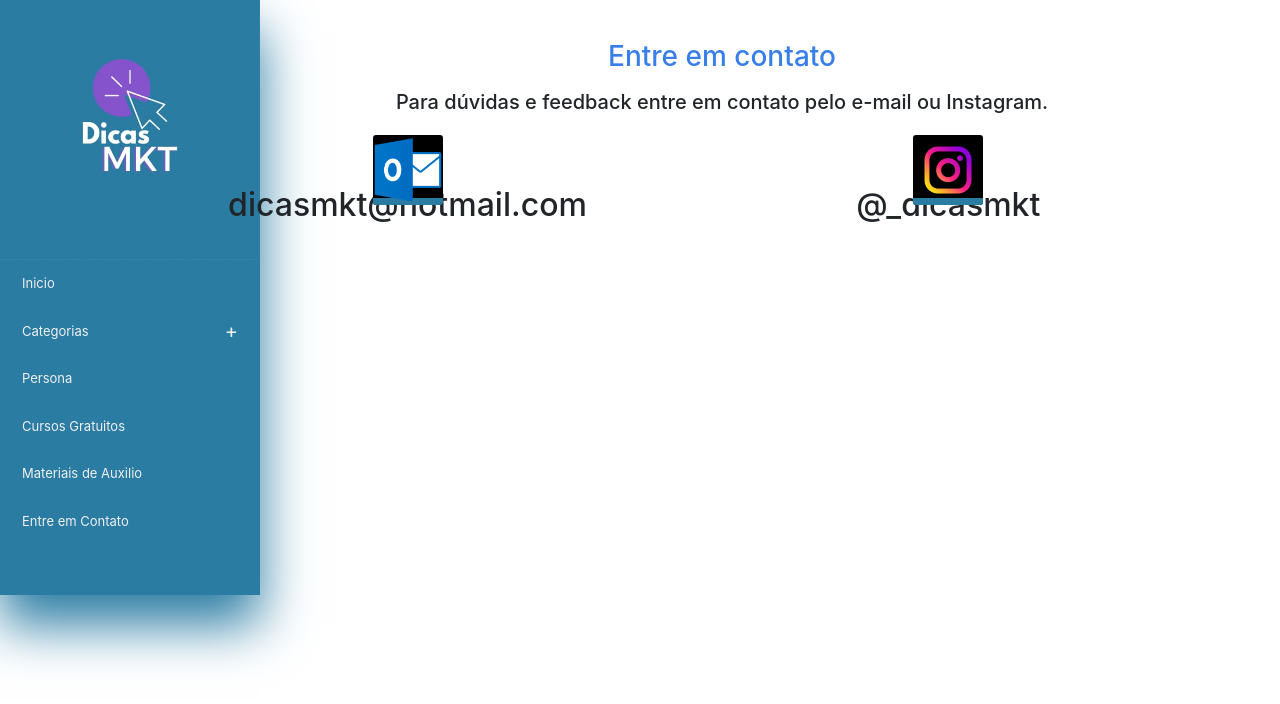
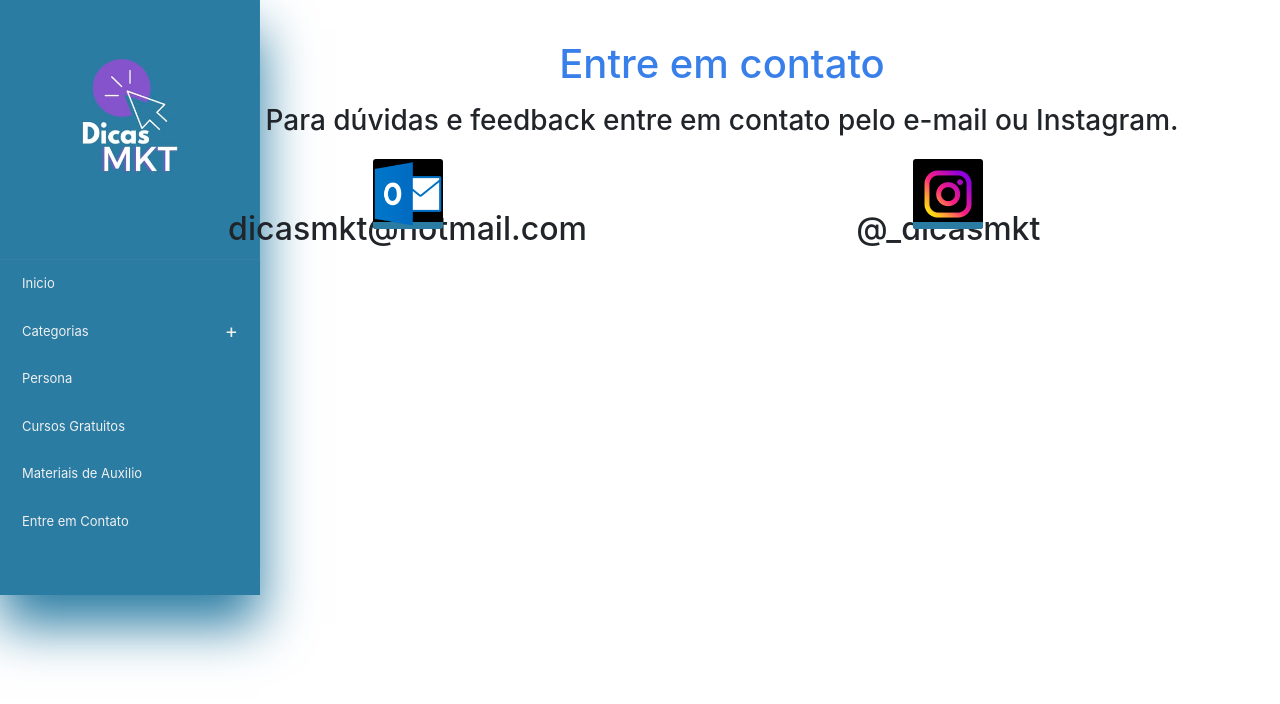
Before and after one commit to PedroFaria14/Dicas-MKT, a plain HTML site: page site/contato.html in a window 1280 px wide. Drawn offline with nearby package versions, Linux system fonts and the light colour scheme.

Commit message:
Update contato.html

```diff
--- a/site/contato.html
+++ b/site/contato.html
@@ -356,11 +356,11 @@
   </div>
 
   <div class="TituloCONT1">
-    <H3> Entre em contato</h3>
+    <H1> Entre em contato</h1>
   </div>
 
   <div class="TituloCONT2">
-    <H5> Para dúvidas e feedback entre em contato pelo e-mail ou Instagram.</h5>
+    <H3> Para dúvidas e feedback entre em contato pelo e-mail ou Instagram.</h3>
   </div>
 
 
```
